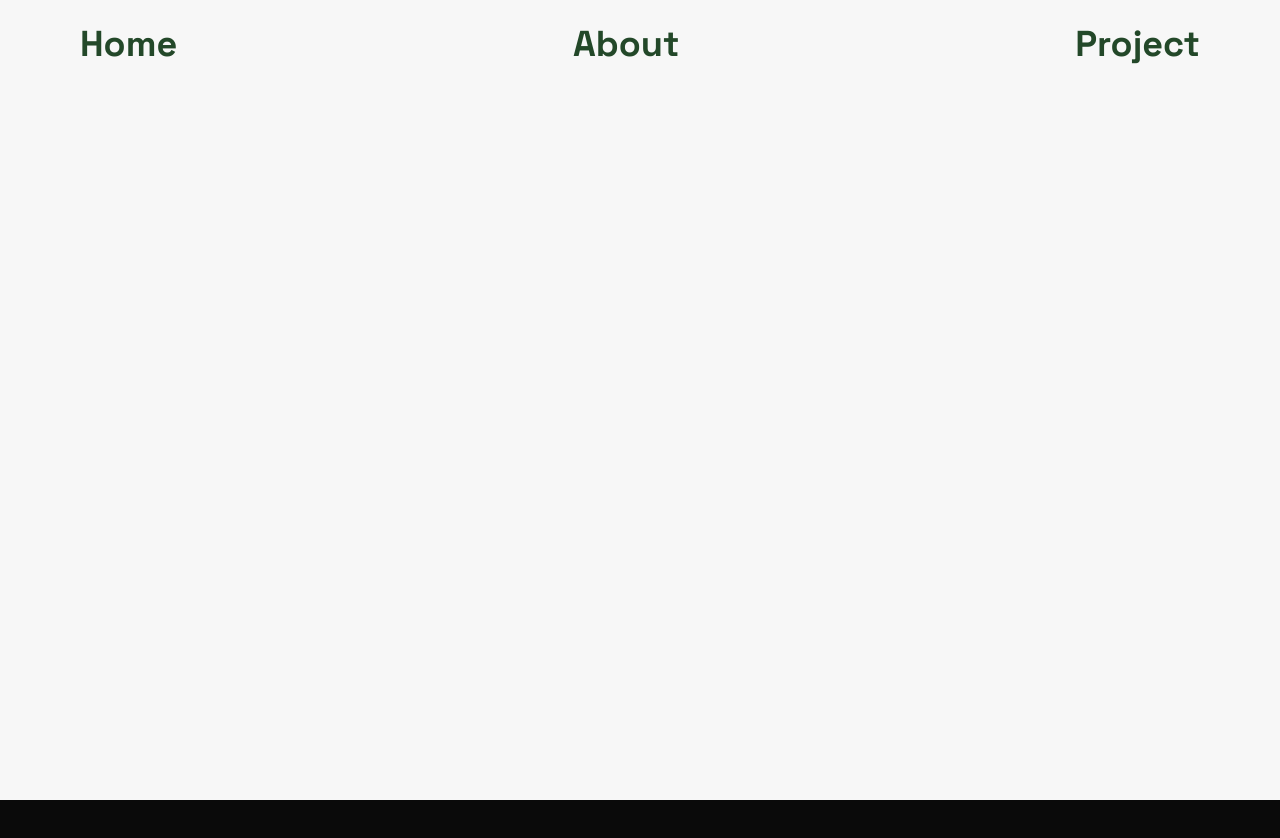
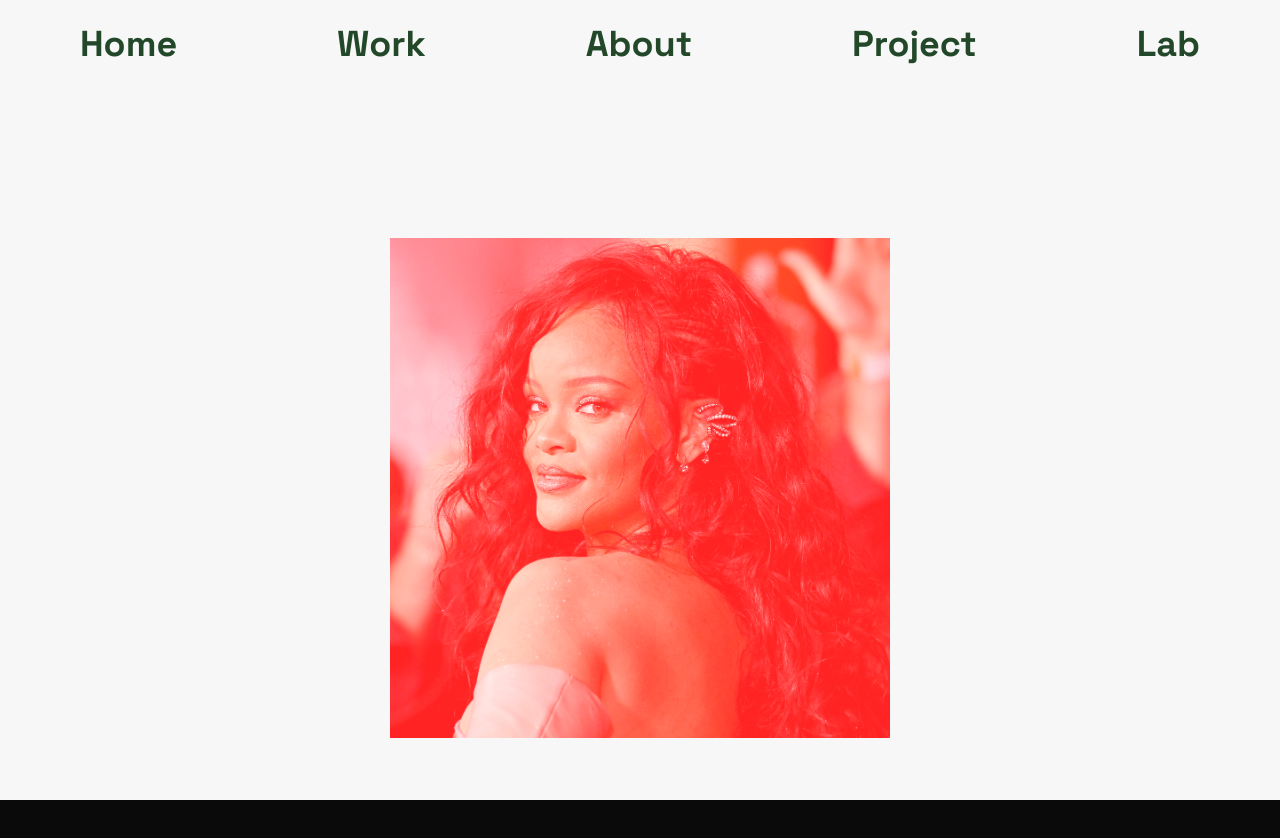
Before and after one commit to esmerquenn/Mi-portafolio, a React (Vite) app: page /lab in a window 1280 px wide. Shown: the top 838 px of the page. Before the commit the page ends 800 px from the top, so only its background shows below. Built offline with nearby package versions, Linux system fonts and the light colour scheme.

Commit message:
i am still working girlll

```diff
--- a/src/App.css
+++ b/src/App.css
@@ -1,4 +1,4 @@
-body,
+/* body,
 html {
   margin: 0;
   padding: 0;
@@ -30,4 +30,4 @@ html {
 .green {
   background-color: #008000;
 
-}
+} */
--- a/src/App.jsx
+++ b/src/App.jsx
@@ -1,6 +1,6 @@
 import React, { useEffect, useLayoutEffect, useRef, useState } from "react";
 import "./App.css";
-import { animatePageIn, animatePageOut } from "./components/animatePageIn";
+import { animatePageIn} from "./components/animatePageIn";
 import { Route, Routes, useLocation } from "react-router-dom";
 import Home from "./Pages/Home";
 import About from "./Pages/About";
@@ -8,11 +8,15 @@ import Projects from "./Pages/Projects";
 import Nav from "./components/Nav";
 import Bars from "./components/Bars";
 import gsap from "gsap";
+import Intro from "./components/Intro";
+import Work from "./Pages/Work";
+import Lab from "./Pages/Lab";
 function App() {
   const location = useLocation();
-  const [start, setStart] = useState(false)
+  const [start, setStart] = useState(false);
   useEffect(() => {
     animatePageIn();
+
   }, [location, start]);
 
   const comp = useRef(null);
@@ -32,37 +36,29 @@ function App() {
           delay: 0.3,
           stagger: 0.5,
           onComplete: () => {
-            setStart(true)
+            setStart(true);
           },
         })
         .to("#intro-slider", {
           xPercent: "-100",
-          duration: .3,
-        })
+          duration: 0.3,
+        });
     }, comp);
 
     return () => ctx.revert();
   }, []);
   return (
     <>
-      <div className="relative " ref={comp}>
-        <div
-          id="intro-slider"
-          className="h-screen p-10 bg-gray-50  absolute top-0 left-0 font-spaceGrotesk z-10 w-full flex flex-col items-start justify-center gap-10 tracking-tight"
-        >
-          <h1 className="text-5xl md:text-9xl" id="title-1">
-            Front-End Developer
-          </h1>
-          <h1 className="text-5xl md:text-9xl" id="title-2">
-            Freelancer
-          </h1>
-        </div>
+      <div className={`relative ${!start ? "h-screen overflow-hidden bg-red": ""}`} ref={comp}>
+        <Intro />
         <Bars />
         <Nav />
         <Routes>
           <Route path="/" element={<Home />} />
           <Route path="/about" element={<About />} />
           <Route path="/projects" element={<Projects />} />
+          <Route path="/work" element={<Work />} />
+          <Route path="/lab" element={<Lab />} />
         </Routes>
       </div>
     </>
--- a/src/Pages/Home.jsx
+++ b/src/Pages/Home.jsx
@@ -1,12 +1,14 @@
 import React from "react";
 // import Cursor2 from "../components/Cursor2";
-import Project from "../components/Project";
+// import Project from "../components/Project";
+import Esmer from "../components/Esmer";
 
 function Home() {
   return (
     <div className=" text-2xl md:text-9xl font-bold text-gray-900  text-center font-neon">
       <div>
-        <Project/>
+        <Esmer />
+        {/* <Project/> */}
         {/* <Cursor2/> */}
       </div>
       {/* <div>
--- /dev/null
+++ b/src/Pages/Lab.jsx
@@ -0,0 +1,12 @@
+import React from 'react'
+import Cursor2 from '../components/Cursor2'
+
+function Lab() {
+  return (
+    <div>
+     <Cursor2/>
+    </div>
+  )
+}
+
+export default Lab
--- /dev/null
+++ b/src/Pages/Work.jsx
@@ -0,0 +1,7 @@
+import React from "react";
+
+function Work() {
+  return <div>Work</div>;
+}
+
+export default Work;
--- a/src/components/Cursor2.jsx
+++ b/src/components/Cursor2.jsx
@@ -1,5 +1,5 @@
 import React, { useEffect } from "react";
-
+import "./../css/Cursor2.css";
 function Cursor2() {
   useEffect(() => {
     let allBlocks = document.querySelectorAll(".my-block");
@@ -28,7 +28,7 @@ function Cursor2() {
             {Array.from({ length: 100 }).map((_, index) => (
               <div
                 key={index}
-                className=" my-block w-[50px] h-[50px]  opacity-0 mix-blend-hard-light bg-[#000] transition-opacity duration-300 ease-in"
+                className=" my-block w-[50px] h-[50px]  opacity-0 mix-blend-hard-light bg-[#ffc30f] transition-opacity duration-300 ease-in"
               ></div>
             ))}
           </div>
--- /dev/null
+++ b/src/components/Esmer.jsx
@@ -0,0 +1,24 @@
+import React from 'react'
+
+function Esmer() {
+  return (
+    <div>
+        <div className="header">
+      <div className="letters">
+        <div>a</div>
+        <div>r</div>
+        <div>t</div>
+        <div>w</div>
+      </div>
+      <div className="letters">
+        <div>o</div>
+        <div>r</div>
+        <div>k</div>
+        <div>s</div>
+      </div>
+    </div>
+    </div>
+  )
+}
+
+export default Esmer
--- /dev/null
+++ b/src/components/Intro.jsx
@@ -0,0 +1,19 @@
+import React from "react";
+
+function Intro() {
+  return (
+    <div
+      id="intro-slider"
+      className="h-screen p-10 bg-gray-50  absolute top-0 left-0 font-spaceGrotesk z-10 w-full flex flex-col items-start justify-center gap-10 tracking-tight"
+    >
+      <h1 className="text-5xl md:text-9xl" id="title-1">
+        Front-End Developer
+      </h1>
+      <h1 className="text-5xl md:text-9xl" id="title-2">
+        Freelancer
+      </h1>
+    </div>
+  );
+}
+
+export default Intro;
--- a/src/components/Nav.jsx
+++ b/src/components/Nav.jsx
@@ -5,8 +5,10 @@ function Nav() {
   return (
     <div className=" flex justify-between px-20 items-center gap-10 py-6">
       <TransitionLink href="/" label="Home" />
+      <TransitionLink href="/work" label="Work" />
       <TransitionLink href="/about" label="About" />
       <TransitionLink href="/projects" label="Project" />
+      <TransitionLink href="/lab" label="Lab" />
     </div>
   );
 }
--- a/src/components/TransitionLink .jsx
+++ b/src/components/TransitionLink .jsx
@@ -14,9 +14,7 @@ const TransitionLink = ({ href, label }) => {
 
   return (
     <button
-      // className="text-xl text-neutral-900 hover:text-neutral-700"
       className=" text-2xl md:text-4xl font-bold text-middleGreen font-spaceGrotesk"
-
       onClick={handleClick}
     >
       {label}
--- /dev/null
+++ b/src/css/Cursor2.css
@@ -0,0 +1,3 @@
+.active{
+    opacity: 0.75;
+}
--- a/src/index.css
+++ b/src/index.css
@@ -11,7 +11,3 @@
 body {
   cursor: default;
 }
-/*
-.active{
-    opacity: 0.75;
-} */
```
